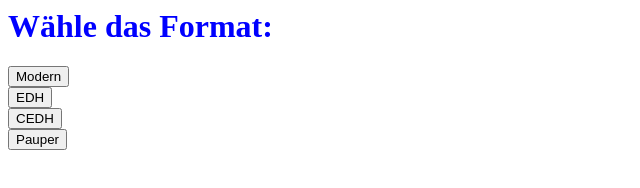
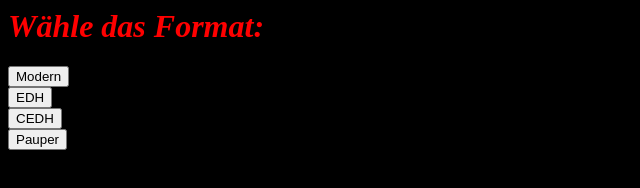
Before and after one commit to Wedekind/mtg, a plain HTML site: page Index.html in a window 1280 px wide. Shown: the whole page, without its empty margins (0-640 px from the left). Drawn offline with Linux system fonts and the light colour scheme.

Commit message:
Stoner Hören und Daisho saufen

```diff
--- a/Index.html
+++ b/Index.html
@@ -1,10 +1,16 @@
 <html>
     <head>
         <title>Christoph's Magic Decks</title>
+        <style>
+            body {
+            background-color: black; color: red; font-style: italic
+            }
+        </style>
     </head>
+<!-- text noch zentrieren  -->
 
     <body>
-<h1 style="color: blue;">W&aumlhle das Format:</h1>
+        <h1 style="color: red;">W&aumlhle das Format:</h1>
         <a href="Modern.html"><button>Modern</button></a>
         <br>
         <a href="EDH.html"><button>EDH</button></a>
```
Also changed, not shown: EDH.html (+5 -1 lines). Lines whose indentation alone changed are shown as unchanged.
